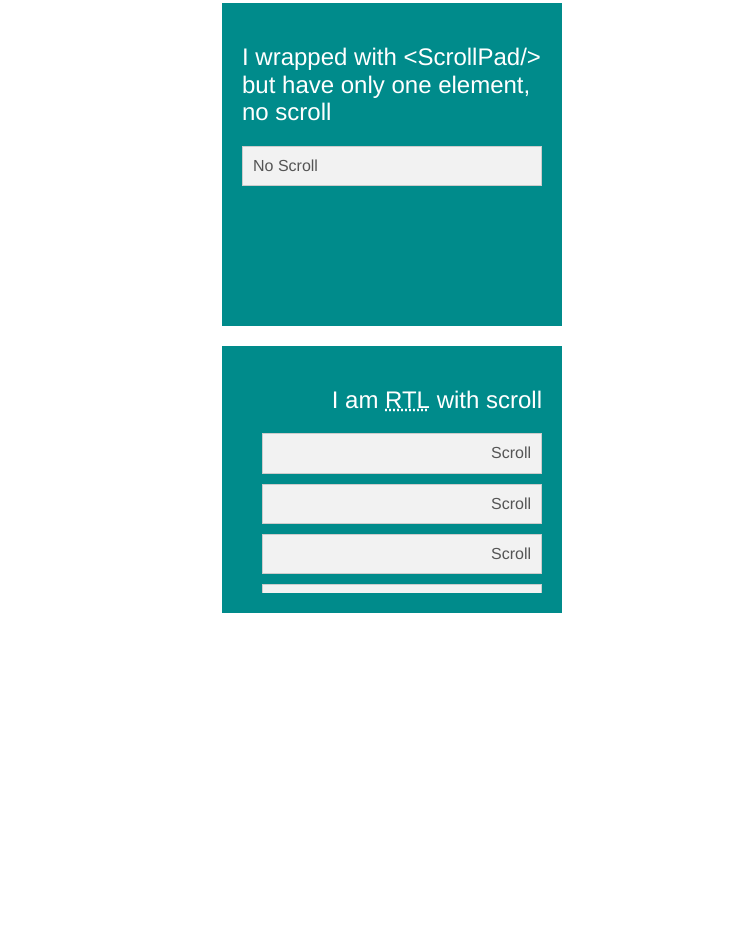
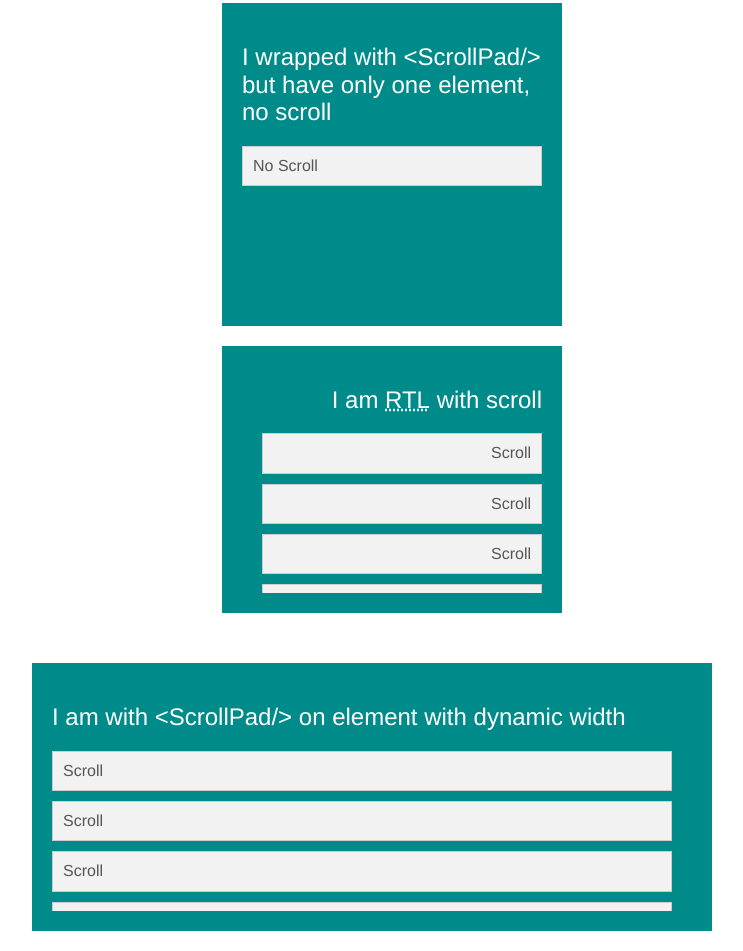
Before and after one commit to otox-rz/react-scrollpad, a React app: page / in a window 1280 px wide. Shown: the part 852-1803 px from the top of the page, without its empty margins (268-1011 px from the left). Before the commit the page ends 1485 px from the top, so only its background shows below. Built offline with nearby package versions, Linux system fonts and the light colour scheme.

Commit message:
FIX (wrapped element): width

```diff
--- a/examples/src/demo-styles.css
+++ b/examples/src/demo-styles.css
@@ -11,6 +11,11 @@ body, html, h1, h2 {
 	margin: 50px auto 0;
 }
 
+.wide-page {
+	width: 100%;
+	margin: 50px auto 0;
+}
+
 .wrapper {
 	background: darkcyan;
 	width: 300px;
@@ -18,7 +23,15 @@ body, html, h1, h2 {
 	margin-bottom: 20px;
 }
 
-.wrapper div {
+.dynamic-wrapper {
+	background: darkcyan;
+	width: 50%;
+	padding: 20px;
+	margin: 0px auto 20px;
+}
+
+.wrapper div,
+.dynamic-wrapper div {
 	width: 300px;
 	height: 20%;
 	overflow: auto;
--- a/examples/src/index.js
+++ b/examples/src/index.js
@@ -59,6 +59,20 @@ const App = () => (
       </div>
 
     </div>
+
+    <div className="wide-page">
+      <div className="dynamic-wrapper">
+        <h2>I am with { ScrollPadTitle } on element with dynamic width</h2>
+        <ScrollPad>
+          <div>
+          <p>Scroll</p><p>Scroll</p><p>Scroll</p><p>Scroll</p><p>Scroll</p><p>Scroll</p><p>Scroll</p><p>Scroll</p>
+          <p>Scroll</p><p>Scroll</p><p>Scroll</p><p>Scroll</p><p>Scroll</p><p>Scroll</p><p>Scroll</p><p>Scroll</p>
+          <p>Scroll</p><p>Scroll</p><p>Scroll</p><p>Scroll</p><p>Scroll</p><p>Scroll</p><p>Scroll</p><p>Scroll</p>
+          </div>
+        </ScrollPad>
+      </div>
+    </div>
+
   </div>
 );
 
--- a/package.json
+++ b/package.json
@@ -1,6 +1,6 @@
 {
   "name": "react-scrollpad",
-  "version": "1.0.0",
+  "version": "1.0.1",
   "description": "ScrollPad react component - detects scroll and pads the content from browser's scroll bar",
   "main": "dist/index.js",
   "scripts": {
--- a/src/index.js
+++ b/src/index.js
@@ -9,15 +9,8 @@ export class ScrollPad extends React.Component {
   calculateMargin = (ref) => {
     const { pad } = this.props;
 
-    if(ref && ref.scrollHeight) {
+    if (ref && ref.scrollHeight) {
       return ref.scrollHeight > ref.clientHeight ? pad : '0';
-    }
-  };
-
-  calculateWidth = (ref) => {
-    if(ref && ref.scrollHeight) {
-      const scrollBarWidth = ref.offsetWidth - ref.clientWidth;
-      return this.calculateMargin(ref) !== '0' ? ref.clientWidth - parseInt(this.props.pad, 10) + scrollBarWidth : ref.clientWidth;
     }
   };
 
@@ -25,11 +18,11 @@ export class ScrollPad extends React.Component {
 
   render() {
     return React.cloneElement(React.Children.only(this.props.children), {
-      ref: (node) => { this.containerRef = node },
+      ref: (node) => { this.containerRef = node; },
       className: this.props.className,
       style: {
         [this.padDirection()]: this.calculateMargin(this.containerRef),
-        width: this.calculateWidth(this.containerRef),
+        width: 'auto',
         ...this.props.style
       }
     });
```
